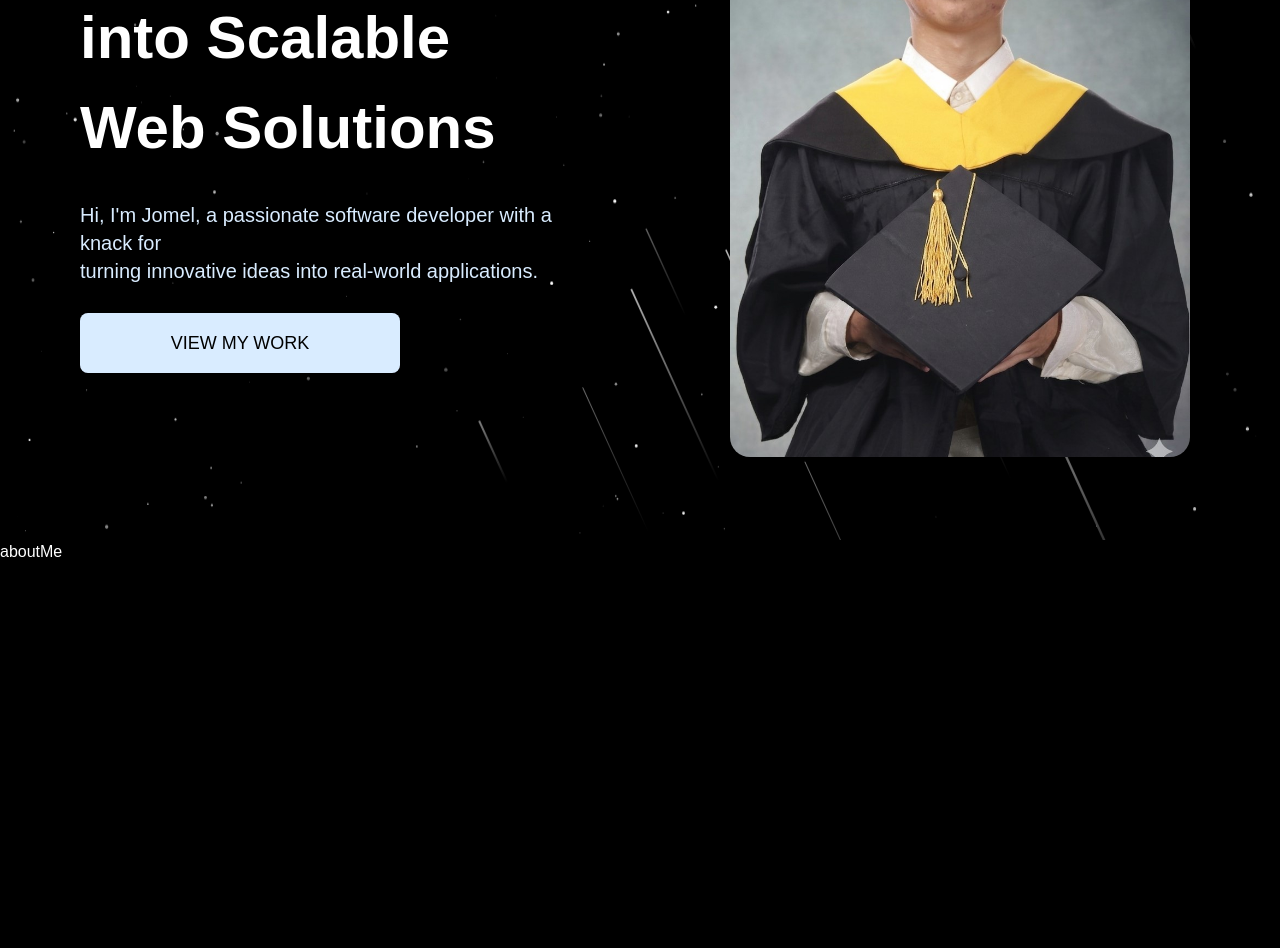
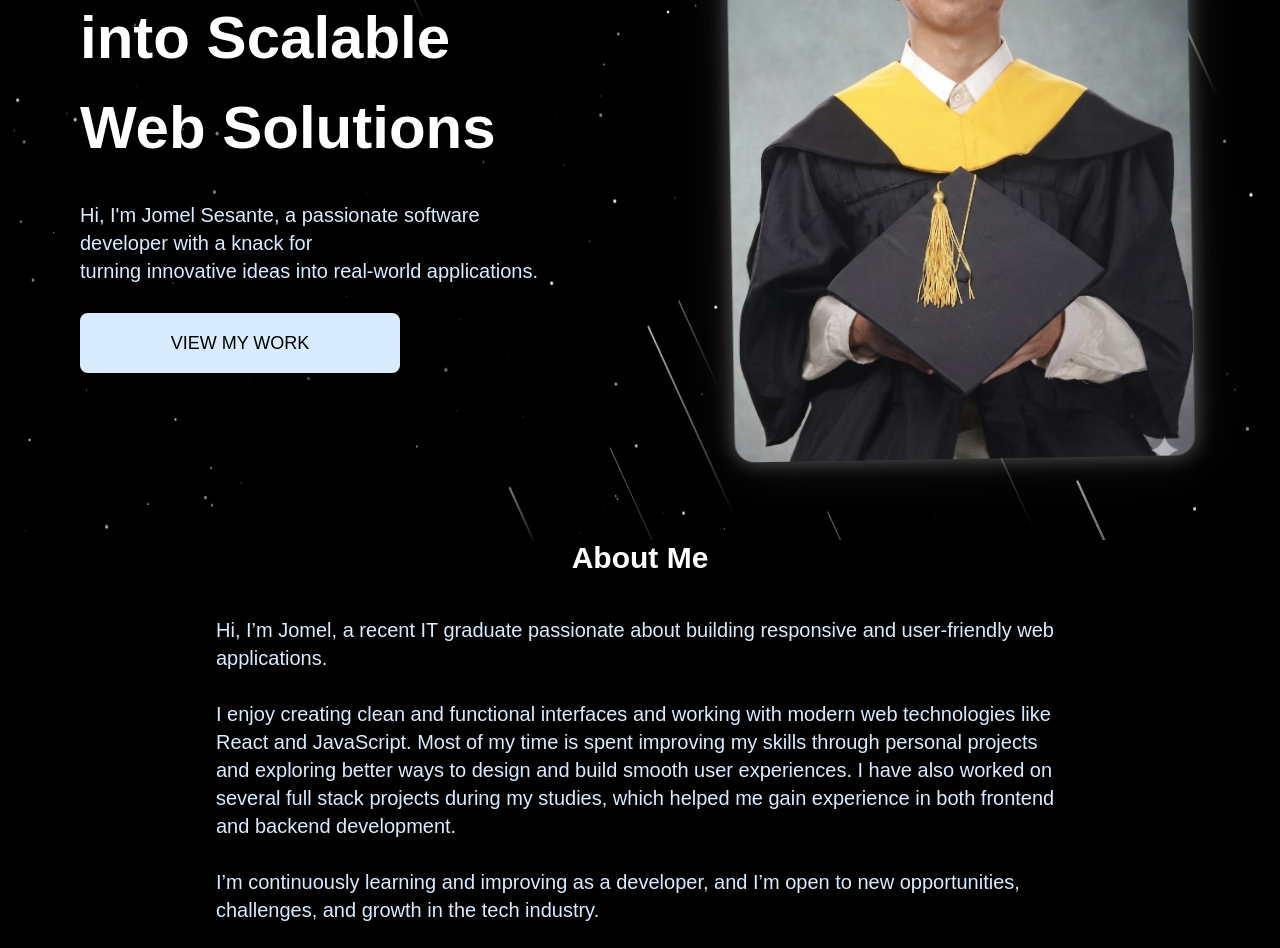
Before and after one commit to Sesante1/myPortfolio, a React (Vite) app in the folder frontend/: page / in a window 1280 px wide. Shown: the part 340-1288 px from the top of the page. Before the commit the page ends 904 px from the top, so only its background shows below. Built offline with nearby package versions, Linux system fonts and the light colour scheme; a web font is replaced by a local one.

Commit message:
Added about me section

```diff
--- a/frontend/index.html
+++ b/frontend/index.html
@@ -2,7 +2,7 @@
 <html lang="en">
   <head>
     <meta charset="UTF-8" />
-    <link rel="icon" type="image/jpeg" href="" />
+    <link rel="icon" type="image/jpeg" href="/images/favs.png" />
     <meta name="viewport" content="width=device-width, initial-scale=1.0" />
     <title>Jomel Sesante</title>
   </head>
--- a/frontend/package.json
+++ b/frontend/package.json
@@ -14,6 +14,7 @@
     "@tailwindcss/vite": "^4.2.2",
     "gsap": "^3.15.0",
     "react": "^19.2.4",
+    "react-countup": "^6.5.3",
     "react-dom": "^19.2.4",
     "tailwindcss": "^4.2.2"
   },
--- /dev/null
+++ b/frontend/src/components/AnimatedCounter.jsx
@@ -0,0 +1,26 @@
+// import { useRef } from "react";
+// import { CountUp } from "react-countup";
+
+// import { counterItems } from "../constants/index.js";
+
+// const AnimatedCounter = () => {
+//   return (
+//     <div id="counter" className="padding-x-lg xl:mt-0 mt-32">
+//       <div className="mx-auto grid-4-cols">
+//         {counterItems.map((item, index) => (
+//           <div
+//             key={index}
+//             className="bg-zinc-900 rounded-lg p-10 flex flex-col justify-center"
+//           >
+//             <div className="counter-number text-white-50 text-5xl font-bold mb-2">
+//               <CountUp suffix={item.suffix} end={item.value} />
+//             </div>
+//             <div className="text-white-50 text-lg">{item.label}</div>
+//           </div>
+//         ))}
+//       </div>
+//     </div>
+//   );
+// };
+
+// export default AnimatedCounter;
--- a/frontend/src/components/CustomCursor.jsx
+++ b/frontend/src/components/CustomCursor.jsx
@@ -40,7 +40,7 @@ const CustomCursor = () => {
 
         ctx.beginPath();
         ctx.arc(p.x, p.y, p.size, 0, Math.PI * 2);
-        ctx.fillStyle = `rgba(255, 255, 255, ${p.opacity})`;
+        ctx.fillStyle = `rgba(255, 255, 0, ${p.opacity})`;
         ctx.fill();
       });
 
--- a/frontend/src/components/profileImage.jsx
+++ b/frontend/src/components/profileImage.jsx
@@ -5,15 +5,44 @@ const ProfileImage = () => {
     <>
       <style>{`
         @keyframes float {
-          0%, 100% { transform: translateY(0px); }
-          50% { transform: translateY(-12px); }
+          0% {
+            transform: translateY(0px) rotate(-1deg) scale(1);
+          }
+          25% {
+            transform: translateY(-18px) rotate(0.5deg) scale(1.02);
+          }
+          50% {
+            transform: translateY(-25px) rotate(1deg) scale(1.03);
+          }
+          75% {
+            transform: translateY(-10px) rotate(-0.5deg) scale(1.01);
+          }
+          100% {
+            transform: translateY(0px) rotate(-1deg) scale(1);
+          }
         }
+
+        @keyframes glow {
+          0%, 100% {
+            box-shadow:
+              0 0 20px rgba(255, 255, 255, 0.3),
+              0 0 60px rgba(255, 255, 255, 0.1);
+          }
+          50% {
+            box-shadow:
+              0 0 40px rgba(255, 255, 255, 0.6),
+              0 0 100px rgba(255, 255, 255, 0.2);
+          }
+        }
+
         .float-card {
-          animation: float 3s ease-in-out infinite;
+          animation:
+            float 6s ease-in-out infinite,
+            glow 6s ease-in-out infinite;
         }
       `}</style>
 
-      <div className="w-[200px] h-[280px] sm:w-[240px] sm:h-[320px] md:w-[300px] md:h-[400px] lg:w-[380px] lg:h-[520px] xl:w-[460px] xl:h-[640px]">
+      <div className="w-50 h-70 sm:w-60 sm:h-80 md:w-75 md:h-100 lg:w-95 lg:h-130 xl:w-115 xl:h-160">
         <div className="float-card relative w-full h-full rounded-[20px] overflow-hidden shadow-lg">
           <img
             src="/images/GradPic.jpg"
--- a/frontend/src/constants/index.js
+++ b/frontend/src/constants/index.js
@@ -8,3 +8,10 @@ export const words = [
   { Text: "Applications", imagePath: "/images/code.svg" },
   { Text: "Solutions", imagePath: "/images/rocket.svg" },
 ];
+
+export const counterItems = [
+  { value: 2, suffix: "+", label: "Years of Experience" },
+  { value: 200, suffix: "+", label: "Satisfied Clients" },
+  { value: 108, suffix: "+", label: "Completed Projects" },
+  { value: 90, suffix: "%", label: "Client Retention Rate" },
+];
--- a/frontend/src/sections/AboutMe.jsx
+++ b/frontend/src/sections/AboutMe.jsx
@@ -1,7 +1,37 @@
 import React from "react";
+// import AnimatedCounter from "../components/AnimatedCounter";
 
 const aboutMe = () => {
-  return <div>aboutMe</div>;
+  return (
+    <div>
+      <div className="max-w-4xl mx-auto">
+        <h1 className="text-3xl font-bold text-white mb-4 text-center">
+          About Me
+        </h1>
+        <div className=" p-6 rounded-lg">
+          <p className="text-white-50 md:text-xl relative z-10 pointer-events-none">
+            Hi, I’m Jomel, a recent IT graduate passionate about building
+            responsive and user-friendly web applications.
+            <br />
+            <br />
+            I enjoy creating clean and functional interfaces and working with
+            modern web technologies like React and JavaScript. Most of my time
+            is spent improving my skills through personal projects and exploring
+            better ways to design and build smooth user experiences. I have also
+            worked on several full stack projects during my studies, which
+            helped me gain experience in both frontend and backend development.
+            <br />
+            <br />
+            I’m continuously learning and improving as a developer, and I’m open
+            to new opportunities, challenges, and growth in the tech industry.
+          </p>
+        </div>
+      </div>
+
+      {/* <AnimatedCounter /> */}
+      {/* <div className="h-100" /> */}
+    </div>
+  );
 };
 
 export default aboutMe;
--- a/frontend/src/sections/hero.jsx
+++ b/frontend/src/sections/hero.jsx
@@ -4,12 +4,23 @@ import Button from "../components/Button";
 import ProfileImage from "../components/ProfileImage";
 import MeteorShower from "../components/MeteorShower";
 
+import { useGSAP } from "@gsap/react";
+import gsap from "gsap";
+
 const hero = () => {
+  useGSAP(() => {
+    gsap.fromTo(
+      ".hero-text h1",
+      { x: -50, opacity: 0 },
+      { x: 0, opacity: 1, stagger: 0.2, duration: 1, ease: "power2.inOut" },
+    );
+  });
+
   return (
     <section id="hero" className="relative overflow-hidden">
-      <div className="absolute top-0 left-0 z-10">
+      {/* <div className="absolute top-0 left-0 z-10">
         <img src="/images/bg.png" alt="Hero Background" />
-      </div>
+      </div> */}
 
       <MeteorShower />
 
@@ -22,15 +33,15 @@ const hero = () => {
                 Building
                 <span className="slide">
                   <span className="wrapper">
-                    {words.map((word) => (
+                    {words.map((word, index) => (
                       <span
-                        key={word.text}
+                        key={index}
                         className="flex items-center md:gap-3 gap-1 pb-2 px-4"
                       >
                         <img
                           src={word.imagePath}
                           alt={word.Text}
-                          className="xl:size-12 md:size-10 size-7 md:p-2 p-1 rounded-full bg-white-50"
+                          className="xl:size-12 md:size-10 size-7 md:p-2 p-1 rounded-full bg-white"
                         />
                         <span>{word.Text}</span>
                       </span>
@@ -42,8 +53,8 @@ const hero = () => {
             </div>
 
             <p className="text-white-50 md:text-xl relative z-10 pointer-events-none">
-              Hi, I'm Jomel, a passionate software developer with a knack for{" "}
-              <br />
+              Hi, I'm Jomel Sesante, a passionate software developer with a
+              knack for <br />
               turning innovative ideas into real-world applications.
             </p>
 
```
Also changed, not shown: frontend/public/images/favs.png (added), 1 other file (tests, documents, lock files or other folders).
